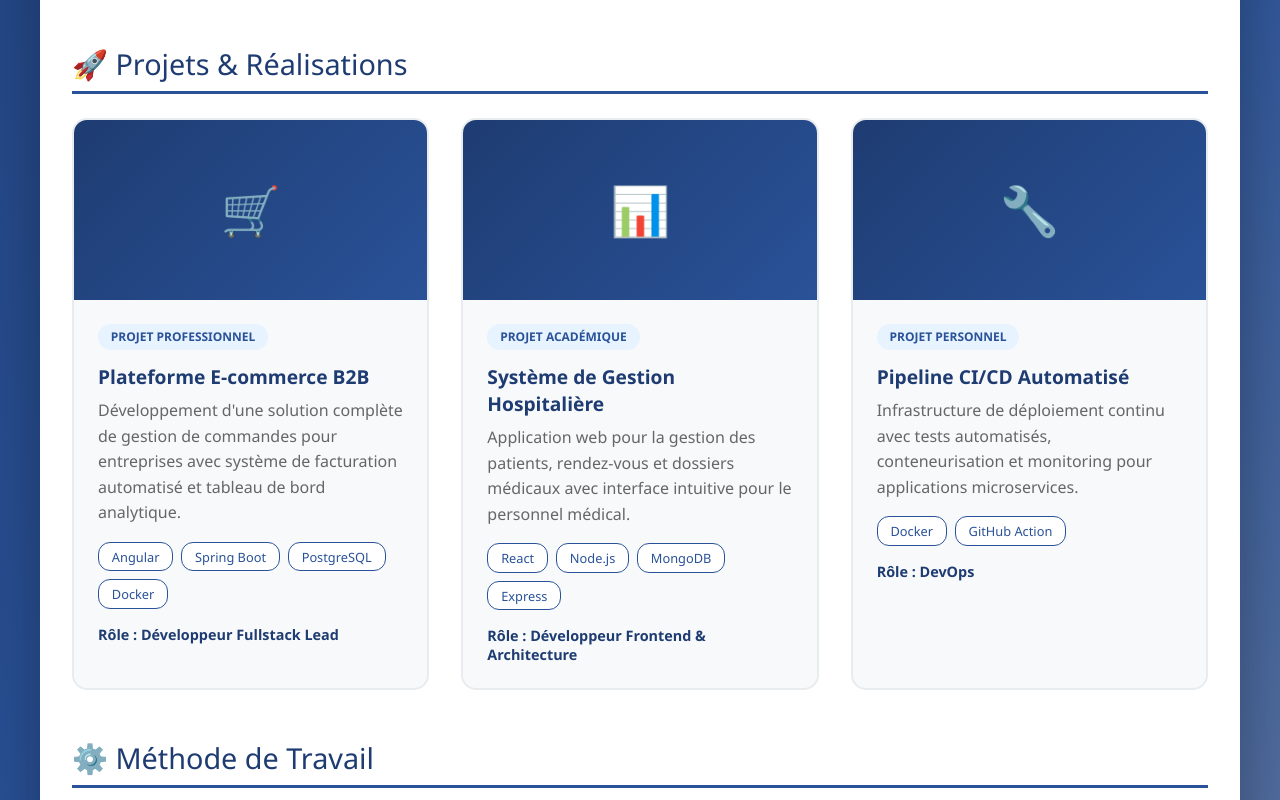
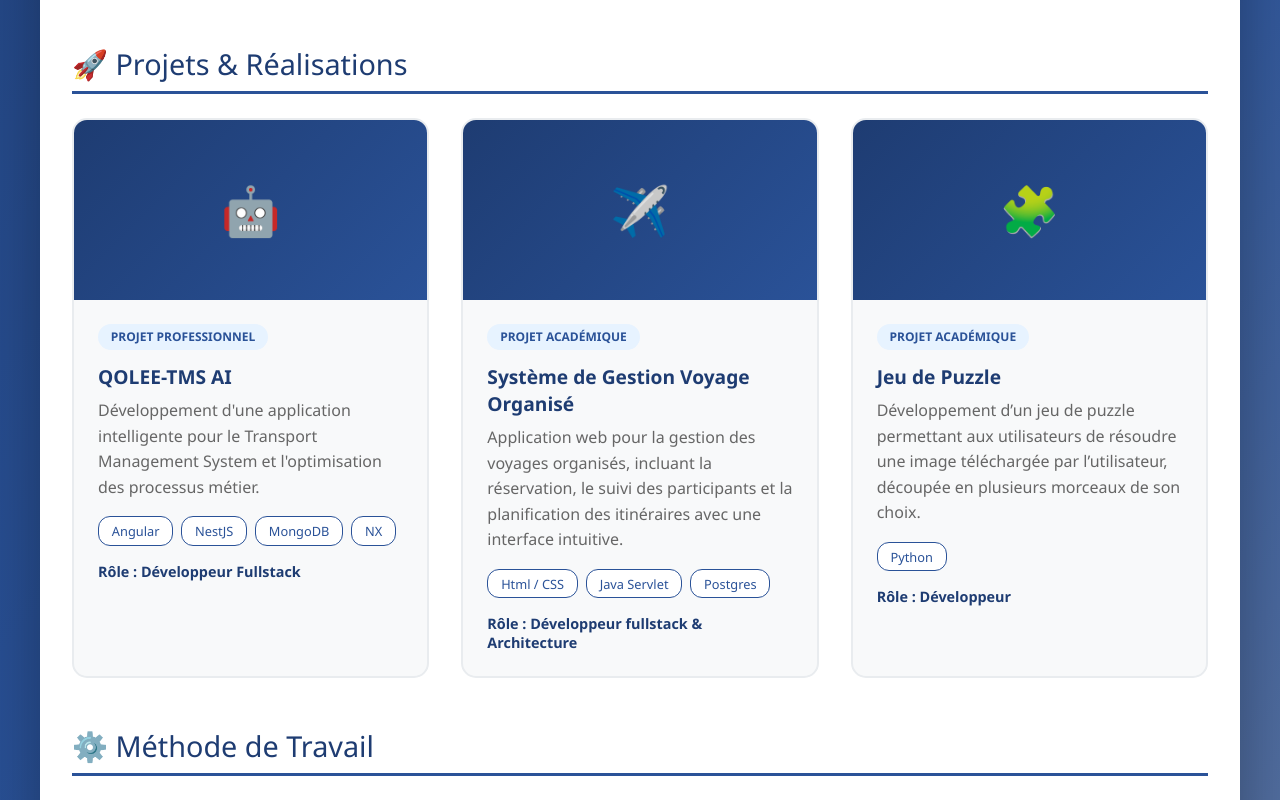
Before and after one commit to hardyrakotonarivopro/portfolio-pro, a plain HTML site: page index.html in a window 1280 px wide. Shown: the part 1160-1960 px from the top of the page. Drawn offline with Linux system fonts and the light colour scheme.

Commit message:
Initial commit

```diff
--- a/index.html
+++ b/index.html
@@ -483,17 +483,14 @@
         <div class="nav-bar">
             <div class="nav-logo">Portfolio</div>
             <div class="nav-buttons">
-                <a href="#" class="nav-btn">🏠 Accueil</a>
-                <a href="https://votre-lien-cv.com" target="_blank" class="nav-btn">📄 Mon CV</a>
+                <a href="https://drive.google.com/file/d/1JaY2HyautLlkFQV6Tg31rCzTheSiOq2M/view?usp=sharing" target="_blank" class="nav-btn">📄 Mon CV</a>
             </div>
         </div>
 
         <!-- HEADER -->
         <div class="header">
             <div class="photo-container">
-                <div class="profile-photo" id="profilePhoto">👤</div>
-                <label for="photoInput" class="photo-upload-label">📷</label>
-                <input type="file" id="photoInput" accept="image/*">
+                <img class="profile-photo" id="profilePhoto" src="badge (1).png" alt="Profile Photo">
             </div>
             <div class="header-content">
                 <h1>RAKOTONARIVO Manoela Hardy</h1>
@@ -505,7 +502,7 @@
         <div class="content">
             <!-- BOUTON CV -->
             <div class="cv-button-container">
-                <a href="https://votre-lien-cv.com" target="_blank" class="cv-download-btn">
+                <a href="https://drive.google.com/file/d/1JaY2HyautLlkFQV6Tg31rCzTheSiOq2M/view?usp=sharing" target="_blank" class="cv-download-btn">
                     📄 Télécharger mon CV complet
                 </a>
             </div>
@@ -570,48 +567,46 @@
                 <div class="section-title">🚀 Projets & Réalisations</div>
                 <div class="projects-grid">
                     <div class="project-card">
-                        <div class="project-image">🛒</div>
+                        <div class="project-image">🤖</div>
                         <div class="project-content">
                             <span class="project-type">PROJET PROFESSIONNEL</span>
-                            <h3>Plateforme E-commerce B2B</h3>
-                            <p>Développement d'une solution complète de gestion de commandes pour entreprises avec système de facturation automatisé et tableau de bord analytique.</p>
+                            <h3>QOLEE-TMS AI</h3>
+                            <p>Développement d'une application intelligente pour le Transport Management System et l'optimisation des processus métier.</p>
                             <div class="project-stack">
                                 <span class="stack-item">Angular</span>
-                                <span class="stack-item">Spring Boot</span>
-                                <span class="stack-item">PostgreSQL</span>
-                                <span class="stack-item">Docker</span>
+                                <span class="stack-item">NestJS</span>
+                                <span class="stack-item">MongoDB</span>
+                                <span class="stack-item">NX</span>
                             </div>
-                            <div class="project-role">Rôle : Développeur Fullstack Lead</div>
+                            <div class="project-role">Rôle : Développeur Fullstack</div>
                         </div>
                     </div>
 
                     <div class="project-card">
-                        <div class="project-image">📊</div>
+                        <div class="project-image">✈️</div>
                         <div class="project-content">
                             <span class="project-type">PROJET ACADÉMIQUE</span>
-                            <h3>Système de Gestion Hospitalière</h3>
-                            <p>Application web pour la gestion des patients, rendez-vous et dossiers médicaux avec interface intuitive pour le personnel médical.</p>
+                            <h3>Système de Gestion Voyage Organisé</h3>
+                            <p>Application web pour la gestion des voyages organisés, incluant la réservation, le suivi des participants et la planification des itinéraires avec une interface intuitive.</p>
                             <div class="project-stack">
-                                <span class="stack-item">React</span>
-                                <span class="stack-item">Node.js</span>
-                                <span class="stack-item">MongoDB</span>
-                                <span class="stack-item">Express</span>
+                                <span class="stack-item">Html / CSS</span>
+                                <span class="stack-item">Java Servlet</span>
+                                <span class="stack-item">Postgres</span>
                             </div>
-                            <div class="project-role">Rôle : Développeur Frontend & Architecture</div>
+                            <div class="project-role">Rôle : Développeur fullstack & Architecture</div>
                         </div>
                     </div>
 
                     <div class="project-card">
-                        <div class="project-image">🔧</div>
+                        <div class="project-image">🧩</div>
                         <div class="project-content">
-                            <span class="project-type">PROJET PERSONNEL</span>
-                            <h3>Pipeline CI/CD Automatisé</h3>
-                            <p>Infrastructure de déploiement continu avec tests automatisés, conteneurisation et monitoring pour applications microservices.</p>
+                            <span class="project-type">PROJET ACADÉMIQUE</span>
+                            <h3>Jeu de Puzzle</h3>
+                            <p>Développement d’un jeu de puzzle permettant aux utilisateurs de résoudre une image téléchargée par l’utilisateur, découpée en plusieurs morceaux de son choix.</p>
                             <div class="project-stack">
-                                <span class="stack-item">Docker</span>
-                                <span class="stack-item">GitHub Action</span>
+                                <span class="stack-item">Python</span>
                             </div>
-                            <div class="project-role">Rôle : DevOps</div>
+                            <div class="project-role">Rôle : Développeur</div>
                         </div>
                     </div>
                 </div>
```
Also changed, not shown: badge (1).png (added).
